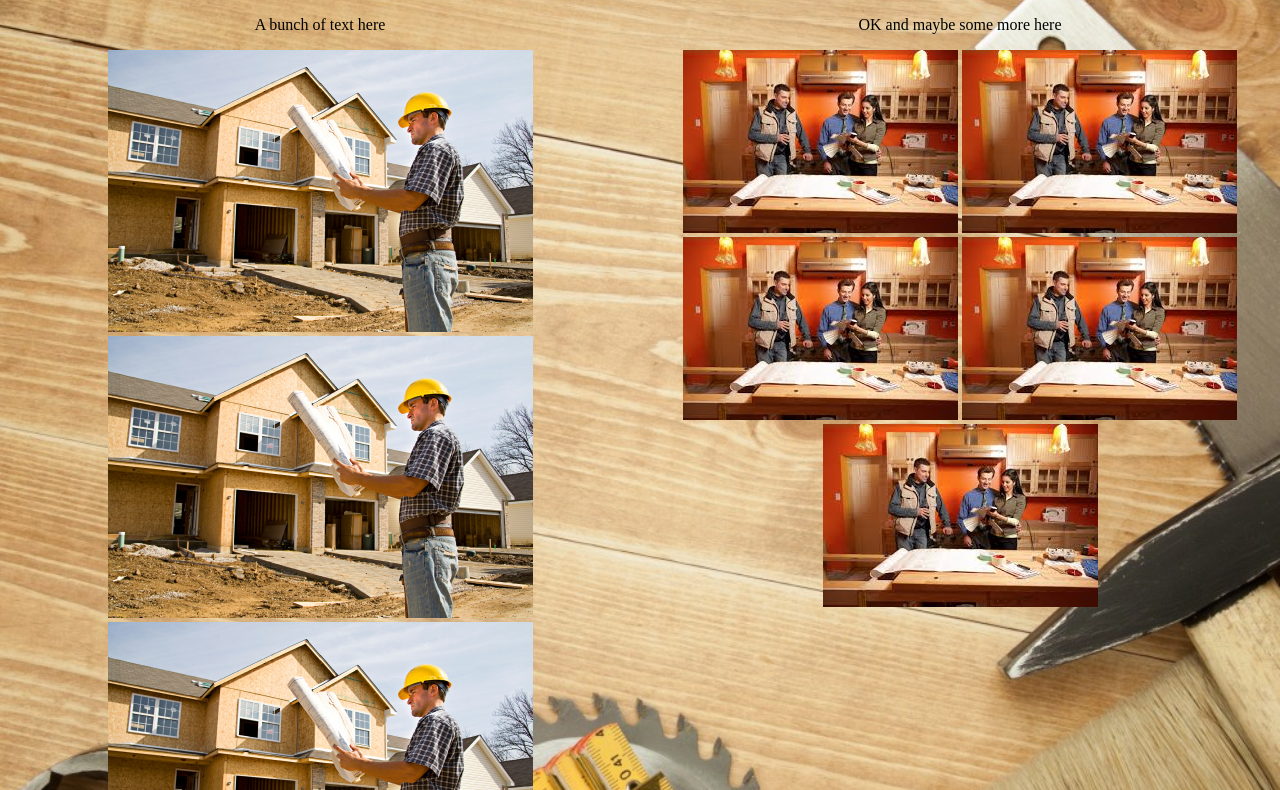
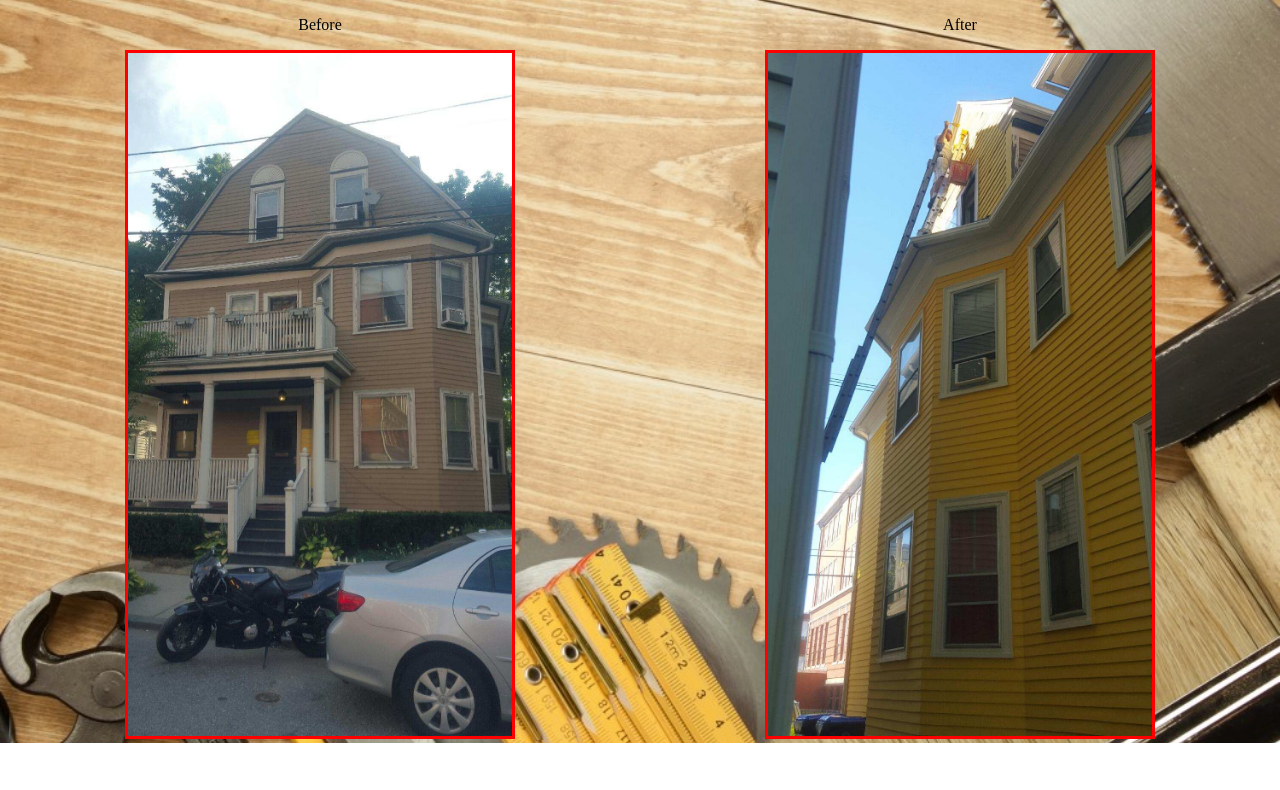
Before and after one commit to Compression/Readyshift, a plain HTML site: page index.html in a window 1280 px wide. Shown: the part 183-973 px from the top of the page. After the commit the page ends 926 px from the top, so only its background shows below. Drawn offline with Linux system fonts and the light colour scheme.

Commit message:
added photos, changed formatting of them

```diff
--- a/css/styles.css
+++ b/css/styles.css
@@ -1,7 +1,12 @@
 @font-face { font-family: Refrigerator; src: url('RefrigeratorDeluxe.otf'); }
 
+img{
+  width: 60%;
+  height: 60%;
+  border: 3px solid red;
+}
 html {
-  background: url("Photo-Carpentry-Tools-Wood-Planks-Collage-21.jpg") no-repeat center center fixed;
+  background: url("Photo-Carpentry-Tools-Wood-Planks-Collage-21.jpg") no-repeat center center ;
   -webkit-background-size: cover;
   -moz-background-size: cover;
   -o-background-size: cover;
--- a/index.html
+++ b/index.html
@@ -19,17 +19,12 @@
 		</ul>
 	</nav>
 	<div id="left">
-		<p> A bunch of text here</p>
-		<img src="css/elite-home-remodeling-project-management.png">
-		<img src="css/elite-home-remodeling-project-management.png"><img src="css/elite-home-remodeling-project-management.png"><img src="css/elite-home-remodeling-project-management.png">
+		<p> Before</p>
+		<img src="css/before1.jpg">
 	</div>
 	<div id="right">
-		<p> OK and maybe some more here</p>
-		<img src="css/images.jpeg">
-		<img src="css/images.jpeg">
-		<img src="css/images.jpeg">
-		<img src="css/images.jpeg">
-		<img src="css/images.jpeg">
+		<p> After</p>
+		<img src="css/after1.jpg">
 	</div>
 </div>
 </body>
```
Also changed, not shown: css/after1.jpg (added), css/before1.jpg (added), 1 other file.
